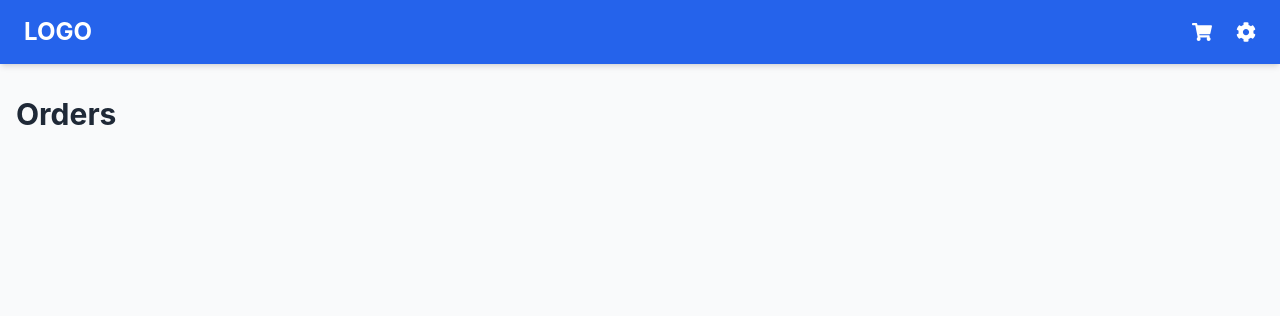
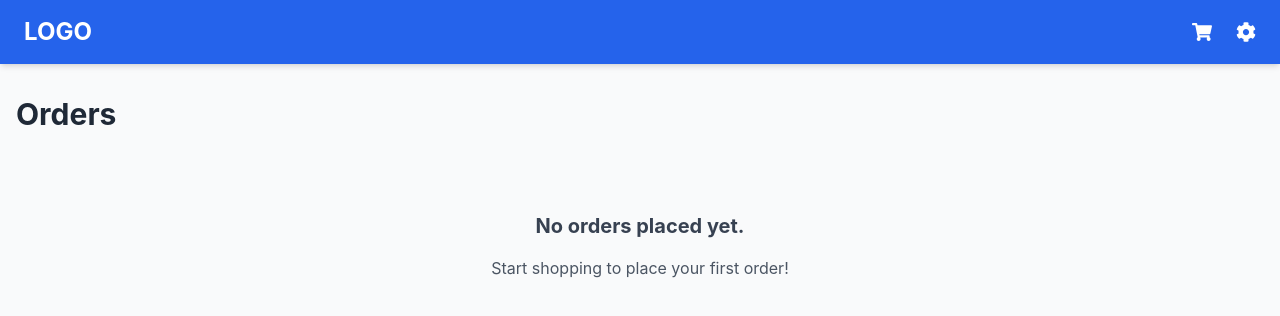
Before and after one commit to SauravSarkar123/E-Shop, a React (Create React App) app: page /orders in a window 1280 px wide. Shown: the top 316 px of the page. Built offline with nearby package versions, Linux system fonts and the light colour scheme.

Commit message:
orders page updated

```diff
--- a/src/pages/Orders.js
+++ b/src/pages/Orders.js
@@ -10,6 +10,8 @@ const OrdersPage = () => {
       <Header />
       <div className="container mx-auto px-4 py-8">
         <h1 className="text-3xl font-bold text-gray-800 mb-8">Orders</h1>
+
+        {orders.length > 0 ? (
           <div className="space-y-8">
             {orders.map(({ id, items }) => {
               const total = items.reduce((sum, { price, quantity }) => sum + price * quantity, 0);
@@ -39,6 +41,12 @@ const OrdersPage = () => {
               );
             })}
           </div>
+        ) : (
+          <div className="text-center py-12">
+            <h2 className="text-xl font-bold text-gray-700">No orders placed yet.</h2>
+            <p className="text-gray-600 mt-4">Start shopping to place your first order!</p>
+          </div>
+        )}
       </div>
     </div>
   );
```
Lines whose indentation alone changed are shown as unchanged.
